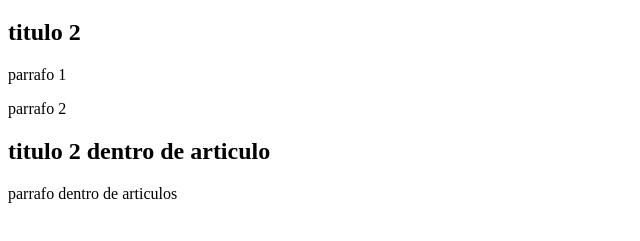
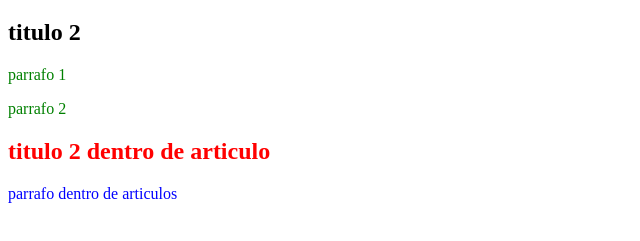
Before and after one commit to elportuC/css-primeros-pasos, a plain HTML site: page index.html in a window 1280 px wide. Shown: the part 61-302 px from the top of the page, without its empty margins (0-640 px from the left). Drawn offline with Linux system fonts and the light colour scheme.

Commit message:
selectores tipo clase y id

```diff
--- a/index.html
+++ b/index.html
@@ -9,12 +9,15 @@
 <body>
     <h1>Este es un titulo 1</h1>
     <h2>titulo 2</h2>
+
+    <div class="texto">
     <p>parrafo 1</p>
-    <p>parrafo 2</p>
+     <p>parrafo 2</p>
+    </div>
 
     <article>
         <h2>titulo 2 dentro de articulo </h2>
-        <p>parrafo dentro de articulos</p>
+        <p id="texto2">parrafo dentro de articulos</p>
     </article>
 
 </body>
--- a/style.css
+++ b/style.css
@@ -2,3 +2,25 @@
 h1 {
     color: blue;
 }
+
+article h2 {
+    color: red;
+}
+
+/* p {
+    color: green;
+} */
+
+/* selector con clases */
+.texto{
+    color: green;
+}
+
+article p {
+    color:tomato
+}
+
+/* selector con id */
+#texto2 {
+    color: blue;
+}
```
